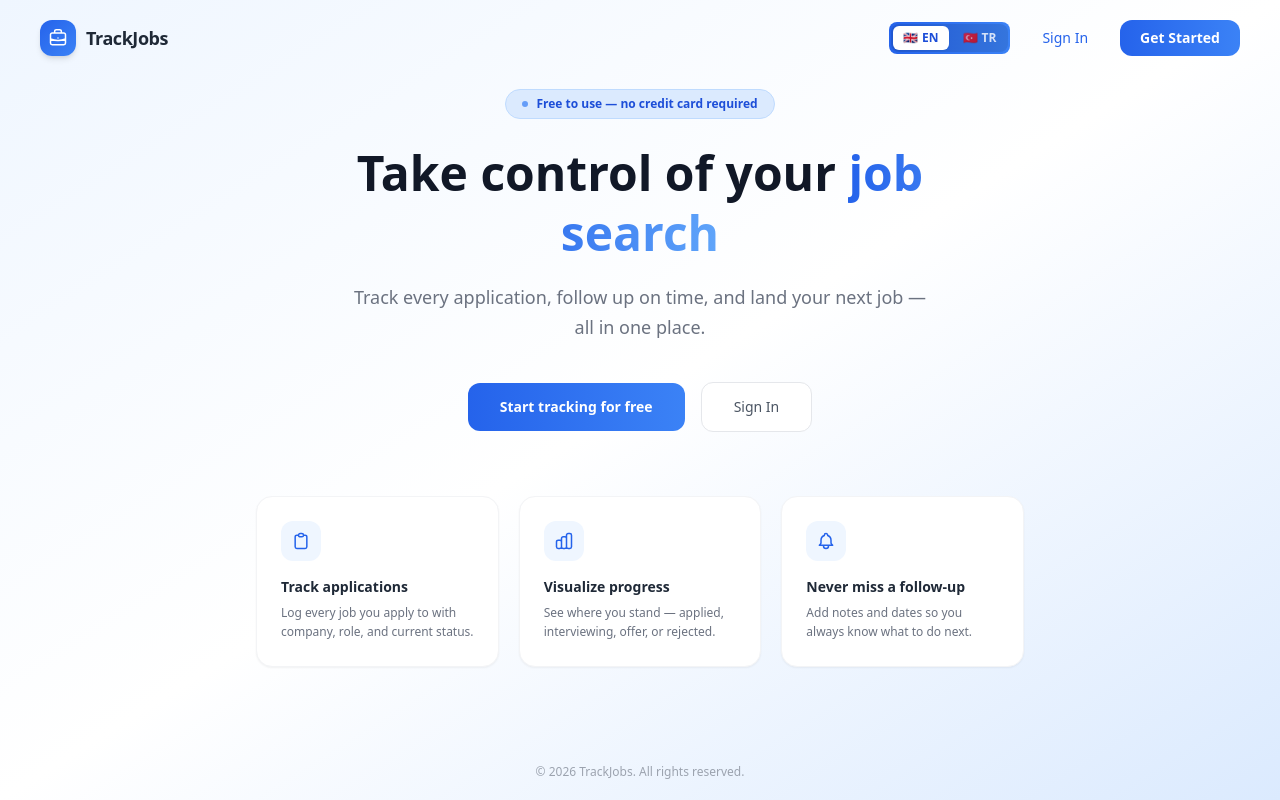
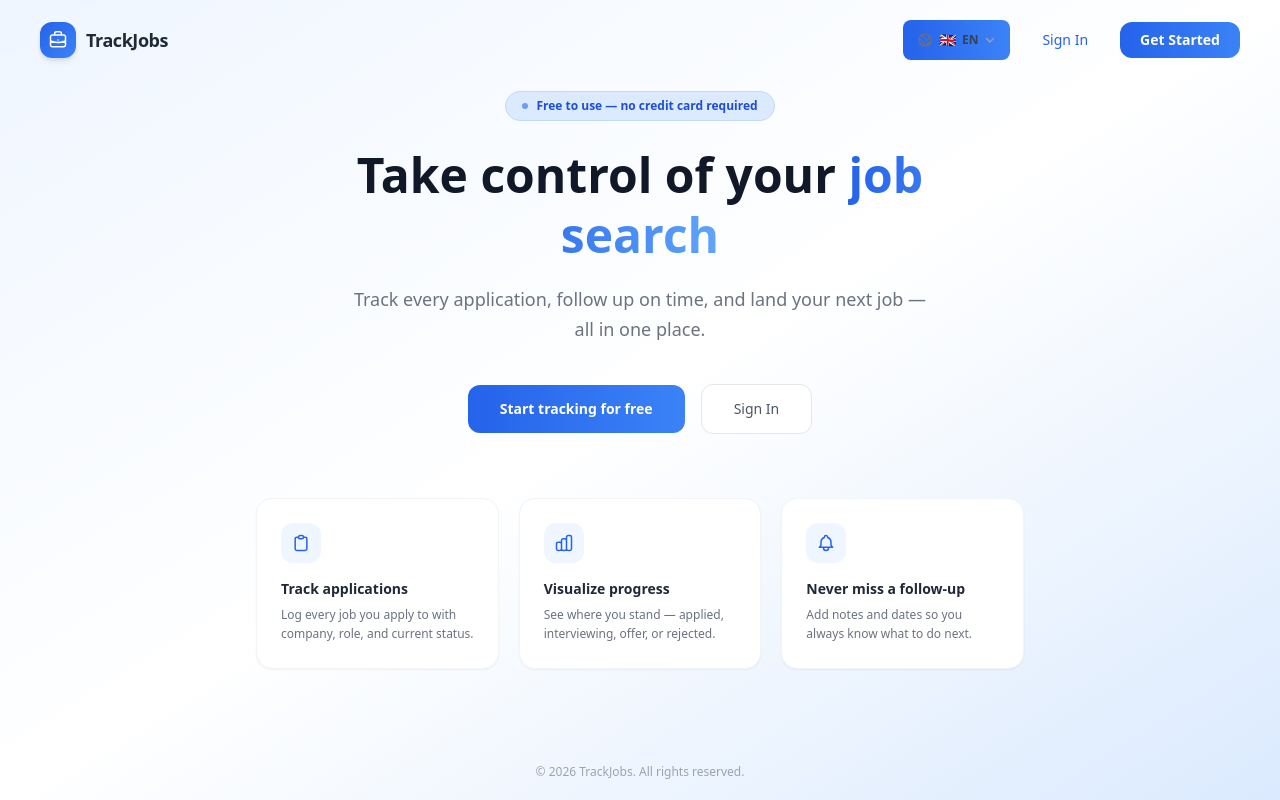
Before and after one commit to basarardabaykal/trackjobapplications-frontend, a React (Vite) app: page / in a window 1280 px wide. Built offline with nearby package versions, Linux system fonts and the light colour scheme.

Commit message:
refactor(i18n): replace pill toggle with globe dropdown language switcher

```diff
--- a/src/components/LanguageSwitcher.tsx
+++ b/src/components/LanguageSwitcher.tsx
@@ -1,44 +1,72 @@
+import { useState, useEffect, useRef } from 'react'
 import { useTranslation } from 'react-i18next'
 
 const LANGUAGES = [
-  { code: 'en', label: 'EN', flag: '🇬🇧' },
-  { code: 'tr', label: 'TR', flag: '🇹🇷' },
+  { code: 'en', label: 'English', flag: '🇬🇧' },
+  { code: 'tr', label: 'Türkçe', flag: '🇹🇷' },
 ]
 
-interface Props {
-  variant?: 'light' | 'dark'
+export default function LanguageSwitcher() {
+  const { i18n } = useTranslation()
+  const [open, setOpen] = useState(false)
+  const ref = useRef<HTMLDivElement>(null)
+  const current = LANGUAGES.find((l) => l.code === i18n.language?.slice(0, 2)) ?? LANGUAGES[0]
+
+  useEffect(() => {
+    function handleClickOutside(e: MouseEvent) {
+      if (ref.current && !ref.current.contains(e.target as Node)) {
+        setOpen(false)
       }
-
-export default function LanguageSwitcher({ variant = 'light' }: Props) {
-  const { i18n } = useTranslation()
-  const current = i18n.language?.slice(0, 2)
+    }
+    document.addEventListener('mousedown', handleClickOutside)
+    return () => document.removeEventListener('mousedown', handleClickOutside)
+  }, [])
 
   return (
-    <div className="flex items-center gap-1 rounded-lg p-0.5 bg-black/10">
+    <div className="relative" ref={ref}>
+      <button
+        onClick={() => setOpen(!open)}
+        className="flex items-center gap-1.5 px-3 py-2 rounded-xl text-sm font-medium text-gray-600 hover:text-gray-900 hover:bg-gray-100 transition-all duration-150"
+      >
+        <svg className="w-4 h-4 text-gray-500" fill="none" stroke="currentColor" viewBox="0 0 24 24">
+          <path strokeLinecap="round" strokeLinejoin="round" strokeWidth={1.8} d="M3.055 11H5a2 2 0 012 2v1a2 2 0 002 2 2 2 0 012 2v2.945M8 3.935V5.5A2.5 2.5 0 0010.5 8h.5a2 2 0 012 2 2 2 0 104 0 2 2 0 012-2h1.064M15 20.488V18a2 2 0 012-2h3.064M21 12a9 9 0 11-18 0 9 9 0 0118 0z" />
+        </svg>
+        <span>{current.flag}</span>
+        <span className="text-xs font-semibold text-gray-700">{current.code.toUpperCase()}</span>
+        <svg
+          className={`w-3 h-3 text-gray-400 transition-transform duration-200 ${open ? 'rotate-180' : ''}`}
+          fill="none" stroke="currentColor" viewBox="0 0 24 24"
+        >
+          <path strokeLinecap="round" strokeLinejoin="round" strokeWidth={2.5} d="M19 9l-7 7-7-7" />
+        </svg>
+      </button>
+
+      {open && (
+        <div className="absolute right-0 mt-1.5 w-40 bg-white rounded-xl shadow-lg border border-gray-100 py-1 z-50">
           {LANGUAGES.map(({ code, label, flag }) => {
-        const isActive = current === code
-        const activeClass =
-          variant === 'dark'
-            ? 'bg-white text-blue-700 shadow-sm'
-            : 'bg-white text-blue-700 shadow-sm'
-        const inactiveClass =
-          variant === 'dark'
-            ? 'text-white/80 hover:text-white'
-            : 'text-white/80 hover:text-white'
-
+            const isActive = current.code === code
             return (
               <button
                 key={code}
-            onClick={() => i18n.changeLanguage(code)}
-            className={`flex items-center gap-1 px-2.5 py-1 rounded-md text-xs font-semibold transition-all duration-200 ${
-              isActive ? activeClass : inactiveClass
+                onClick={() => { i18n.changeLanguage(code); setOpen(false) }}
+                className={`w-full flex items-center gap-2.5 px-3 py-2 text-sm transition-colors ${
+                  isActive
+                    ? 'text-blue-600 bg-blue-50 font-semibold'
+                    : 'text-gray-700 hover:bg-gray-50'
                 }`}
               >
-            <span>{flag}</span>
+                <span className="text-base">{flag}</span>
                 <span>{label}</span>
+                {isActive && (
+                  <svg className="w-3.5 h-3.5 ml-auto text-blue-500" fill="currentColor" viewBox="0 0 20 20">
+                    <path fillRule="evenodd" d="M16.707 5.293a1 1 0 010 1.414l-8 8a1 1 0 01-1.414 0l-4-4a1 1 0 011.414-1.414L8 12.586l7.293-7.293a1 1 0 011.414 0z" clipRule="evenodd" />
+                  </svg>
+                )}
               </button>
             )
           })}
         </div>
+      )}
+    </div>
   )
 }
```
Lines whose indentation alone changed are shown as unchanged.
